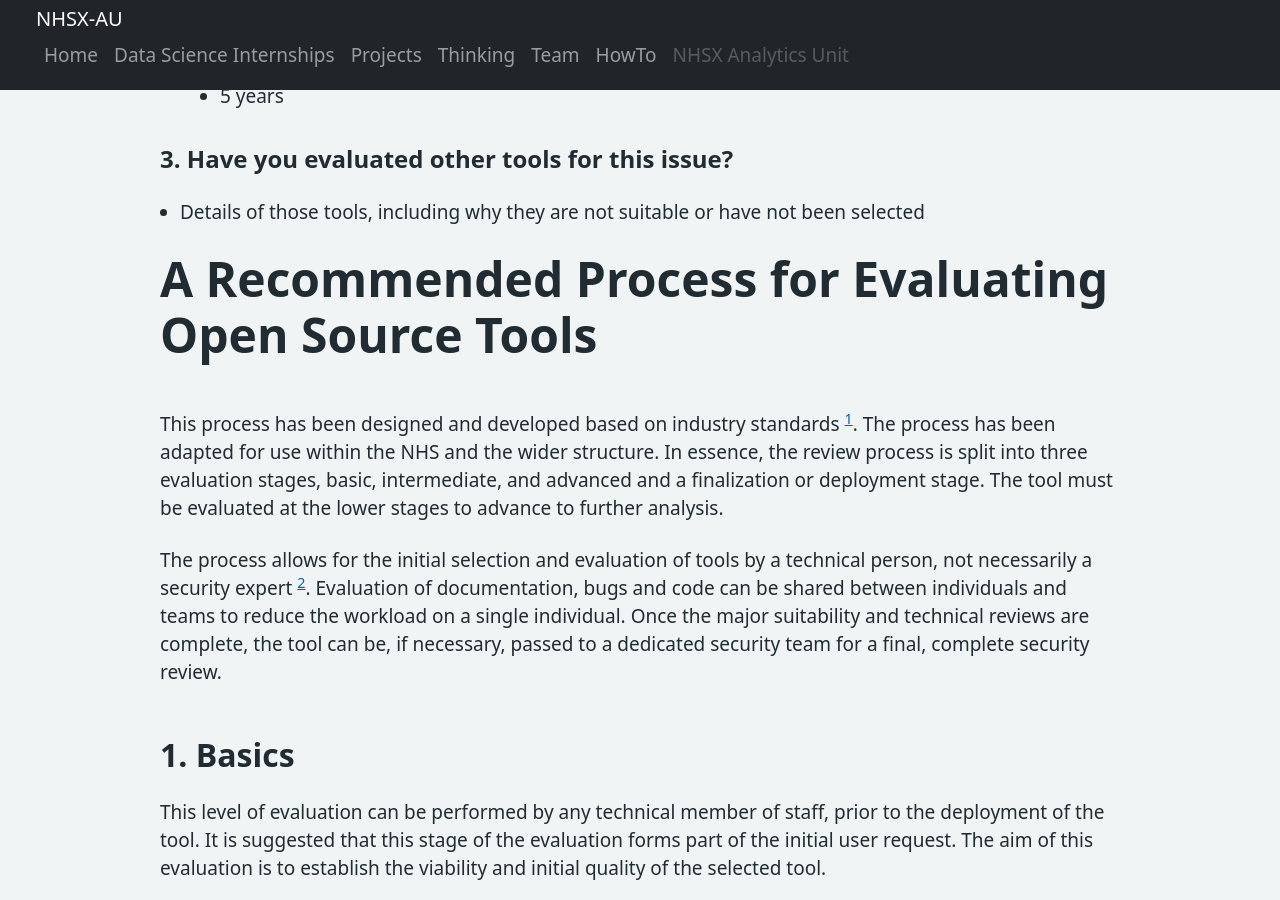
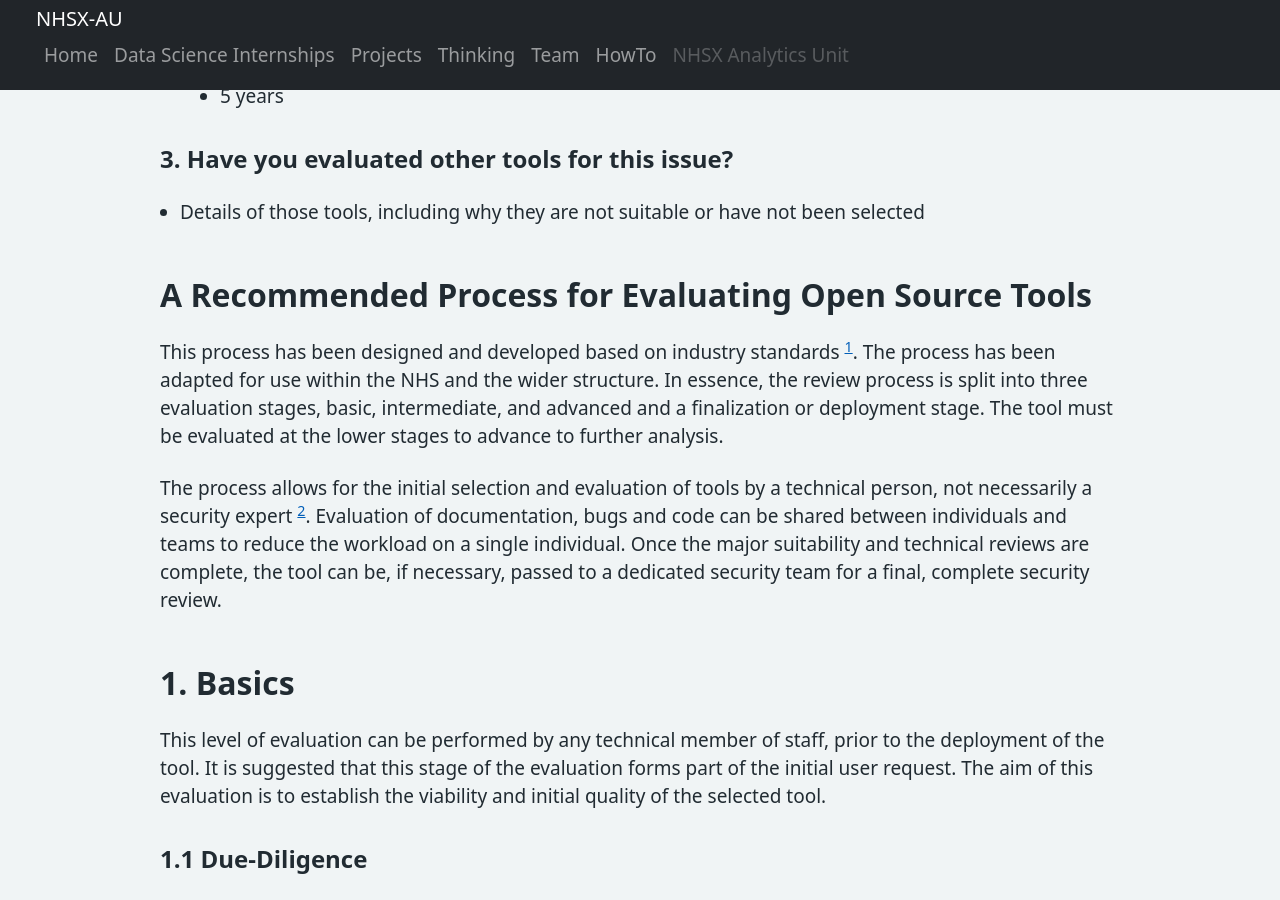
Before and after one commit to nhsx/AnalyticsUnit, a Jekyll site: the page built from toolstackrequests.md, in a window 1280 px wide and 900 px high, scrolled down 2606 px. Built offline with Jekyll 4.4.1, drawn with Linux system fonts in a browser that asks for light colours.

Commit message:
minor heading formatting update

```diff
--- a/toolstackrequests.md
+++ b/toolstackrequests.md
@@ -63,7 +63,7 @@ For those requesting new tools, it is recommended that the following questions a
 
 - Details of those tools, including why they are not suitable or have not been selected
 
-# A Recommended Process for Evaluating Open Source Tools
+## A Recommended Process for Evaluating Open Source Tools
 
 This process has been designed and developed based on industry standards [^1]. The process has been adapted for use within the NHS and the wider structure. In essence, the review process is split into three evaluation stages, basic, intermediate, and advanced and a finalization or deployment stage. The tool must be evaluated at the lower stages to advance to further analysis.
 
```
